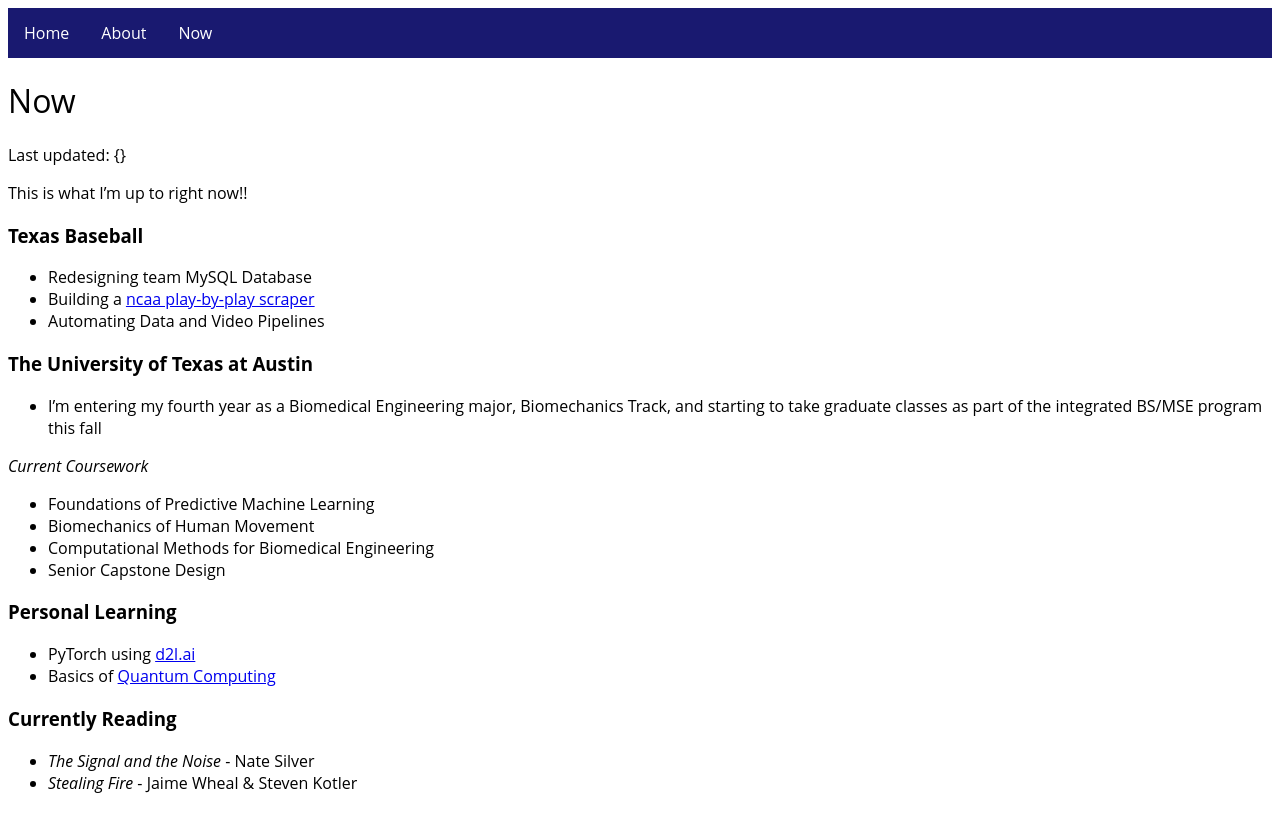
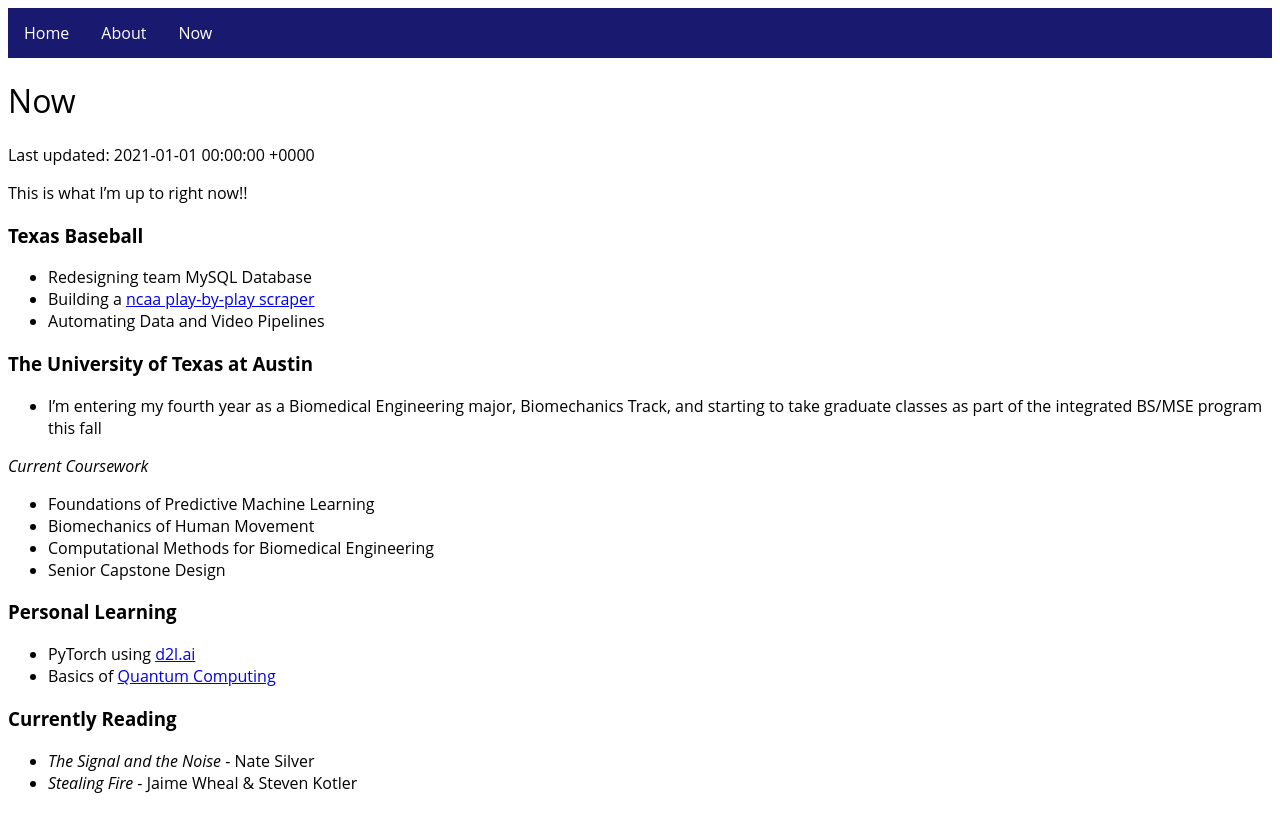
Before and after one commit to milesok/milesok.github.io, a Jekyll site: the page built from pages/now.md, in a window 1280 px wide. Shown: the top 832 px of the page. Built offline with Jekyll 4.4.1, drawn with Linux system fonts in a browser that asks for light colours.

Commit message:
Update now.md

```diff
--- a/pages/now.md
+++ b/pages/now.md
@@ -2,7 +2,7 @@
 permalink: /now
 layout: page
 title: Now
-date: {}
+date: 2021-01-01T00:00:00.000Z
 published: true
 ---
 Last updated: {{%page.date%}}
```
